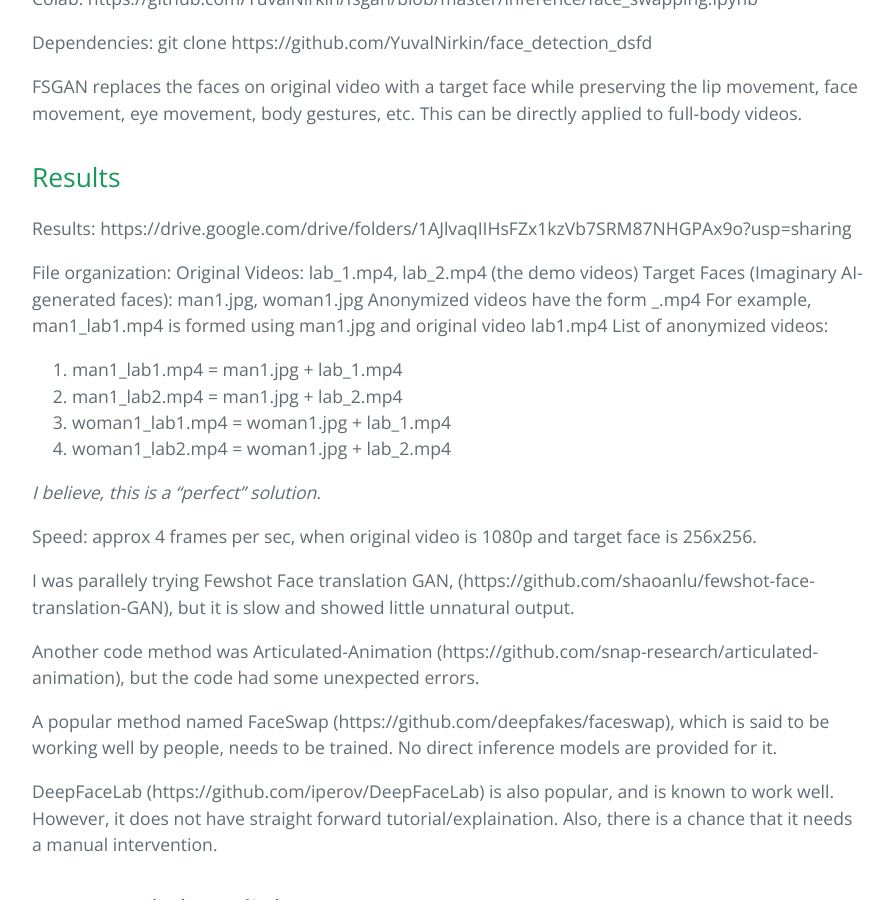
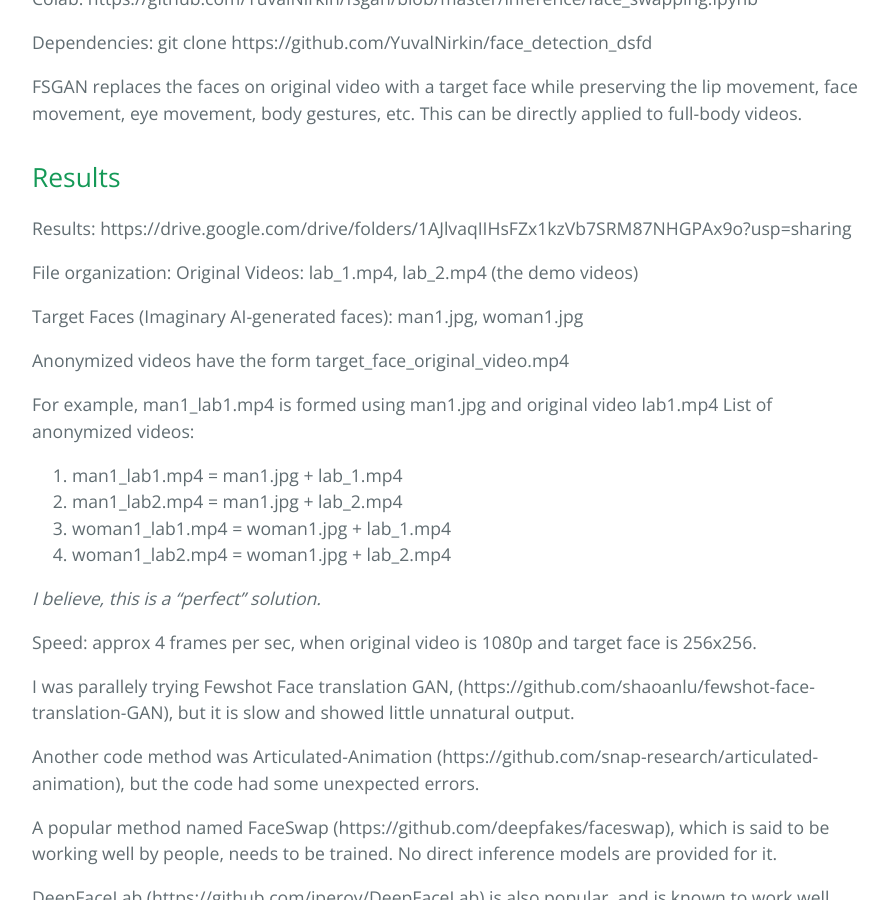
Before and after one commit to yashkhasbage25/AnonymizingAudioVisualData, a Jekyll site: the page built from _posts/2021-07-25-results-fsgan.md, in a window 1280 px wide and 900 px high, scrolled down 704 px. Shown: the whole window, without its empty margins (192-1085 px from the left). Built offline with Jekyll 4.4.1, drawn with Linux system fonts in a browser that asks for light colours.

Commit message:
fix markdown of results of fsgan

```diff
--- a/_posts/2021-07-25-results-fsgan.md
+++ b/_posts/2021-07-25-results-fsgan.md
@@ -27,8 +27,11 @@
 
 File organization:
 Original Videos: lab_1.mp4, lab_2.mp4 (the demo videos)
+
 Target Faces (Imaginary AI-generated faces): man1.jpg, woman1.jpg
-Anonymized videos have the form <target_face>_<original_video>.mp4
+
+Anonymized videos have the form target_face_original_video.mp4
+
 For example, man1_lab1.mp4 is formed using man1.jpg and original video lab1.mp4
 List of anonymized videos:
 1. man1_lab1.mp4 = man1.jpg + lab_1.mp4
```
